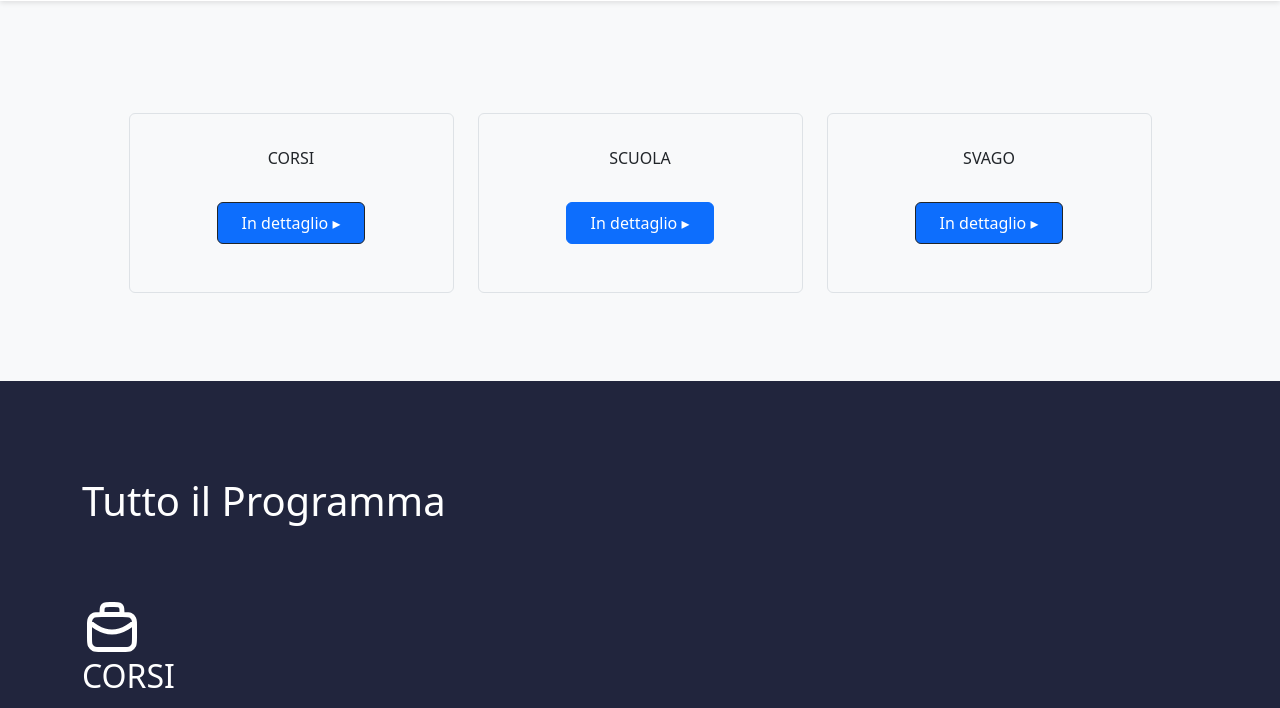
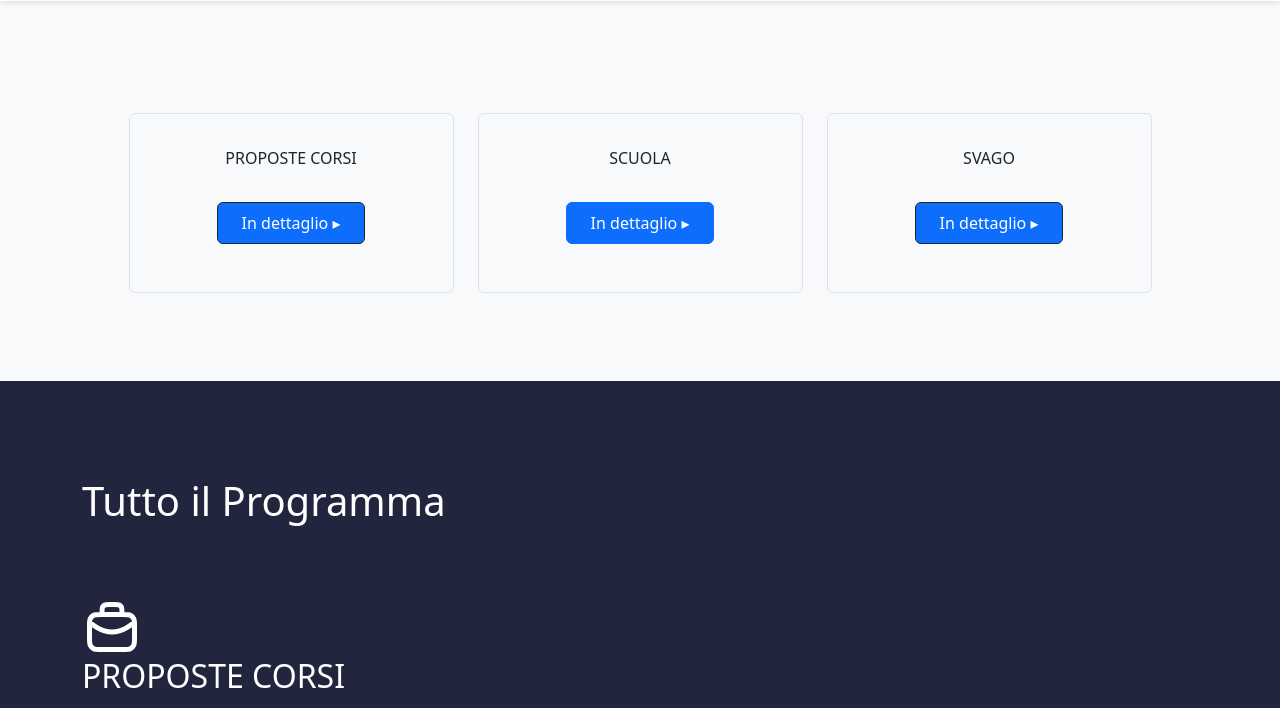
Before and after one commit to anto-oo/CONTROCORRENTE, a website: page public/istituto.html in a window 1280 px wide. Shown: the part 84-792 px from the top of the page. Drawn offline with Linux system fonts and the light colour scheme.

Commit message:
Update istituto.html
proposte corsi

```diff
--- a/public/istituto.html
+++ b/public/istituto.html
@@ -53,7 +53,7 @@
                             <div class="bg-light border rounded text-secondary">
                                 <div class="pb-5 ps-3 pe-3 pt-4">
                                     <ul class="list-unstyled mb-4">
-                                        <li class="pb-2 pt-2 text-body">CORSI</li>
+                                        <li class="pb-2 pt-2 text-body">PROPOSTE CORSI</li>
                                     </ul>                                     <a href="#n2" class="bg-primary btn btn-dark fw-light pb-2 pe-4 ps-4 pt-2">In dettaglio ▸</a>
                                 </div>
                             </div>
@@ -88,7 +88,7 @@
             </div>
             <div class="container py-5" id="n2">
                 <img src="photos/svg/pcto.svg" width="60" height="60"/>
-                <h3 class="h2 mb-3 text-white">CORSI</h3>
+                <h3 class="h2 mb-3 text-white">PROPOSTE CORSI</h3>
                 <div class="row">
                     <div class="col-lg-6 col-md-6 pb-3 pt-3">
                         <div class="border border-secondary h-100 pb-5 pe-4 ps-4 pt-5">
```
